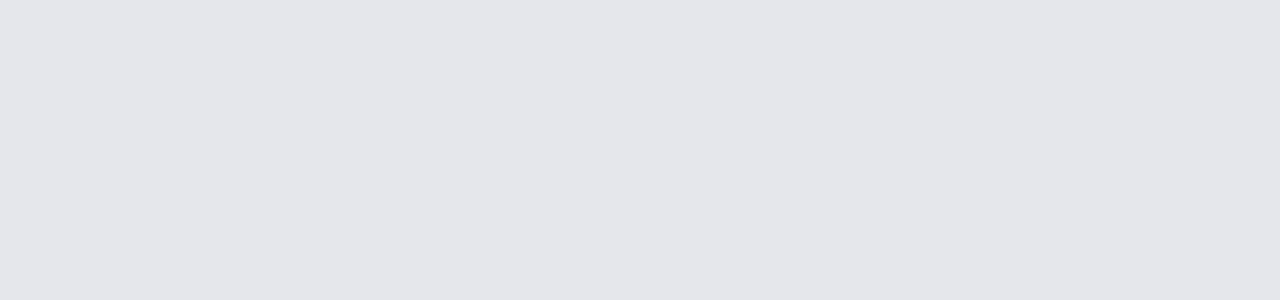
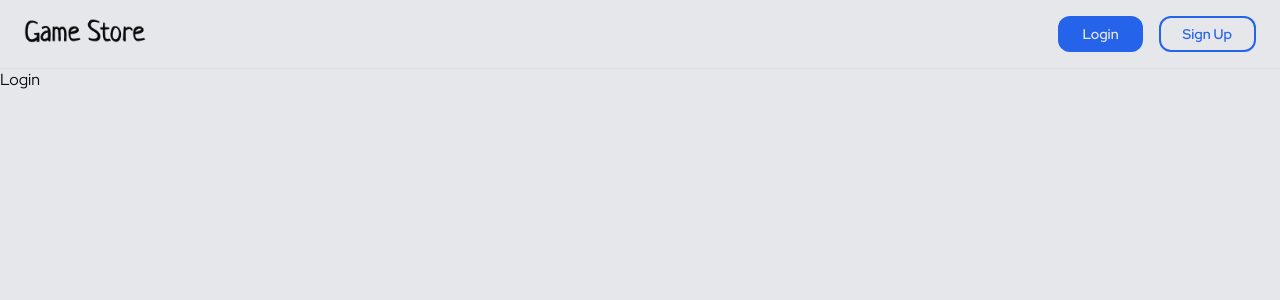
Before and after one commit to DavidAlmonacid/peaku-final-project, a React (Vite) app in the folder client/: page /login in a window 1280 px wide. Before the commit this address had no page. Shown: the top 300 px of the page. Built offline with nearby package versions, Linux system fonts and the light colour scheme.

Commit message:
Add Login page

```diff
--- a/client/src/App.jsx
+++ b/client/src/App.jsx
@@ -1,5 +1,6 @@
 import { Route, Routes } from "react-router-dom";
 import AppLayout from "./layouts/AppLayout";
+import Login from "./pages/Login";
 import SignUp from "./pages/SignUp";
 
 function App() {
@@ -7,6 +8,7 @@ function App() {
     <Routes>
       <Route path="/" element={<AppLayout />}>
         <Route path="signup" element={<SignUp />} />
+        <Route path="login" element={<Login />} />
       </Route>
     </Routes>
   );
--- a/client/src/components/Header.jsx
+++ b/client/src/components/Header.jsx
@@ -16,9 +16,13 @@ export default function Header() {
       </Link>
 
       <div className="flex gap-x-4 *:py-2 *:px-6 *:rounded-xl *:text-sm *:font-medium">
-        <button className="bg-primary-royal-blue text-accent-antiflash-white">
+        <Link
+          to="/login"
+          className="bg-primary-royal-blue text-accent-antiflash-white"
+        >
           Login
-        </button>
+        </Link>
+
         <Link
           to="/signup"
           className="ring-2 ring-inset ring-primary-royal-blue text-primary-royal-blue"
--- /dev/null
+++ b/client/src/pages/Login.jsx
@@ -0,0 +1,7 @@
+export default function Login() {
+  return (
+    <>
+      <p>Login</p>
+    </>
+  );
+}
```
